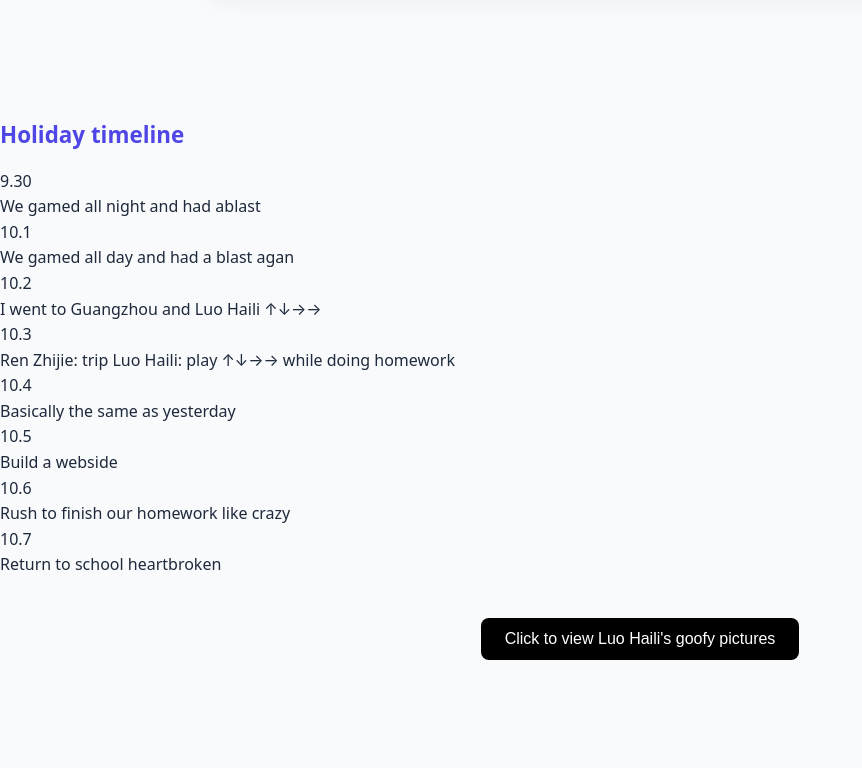
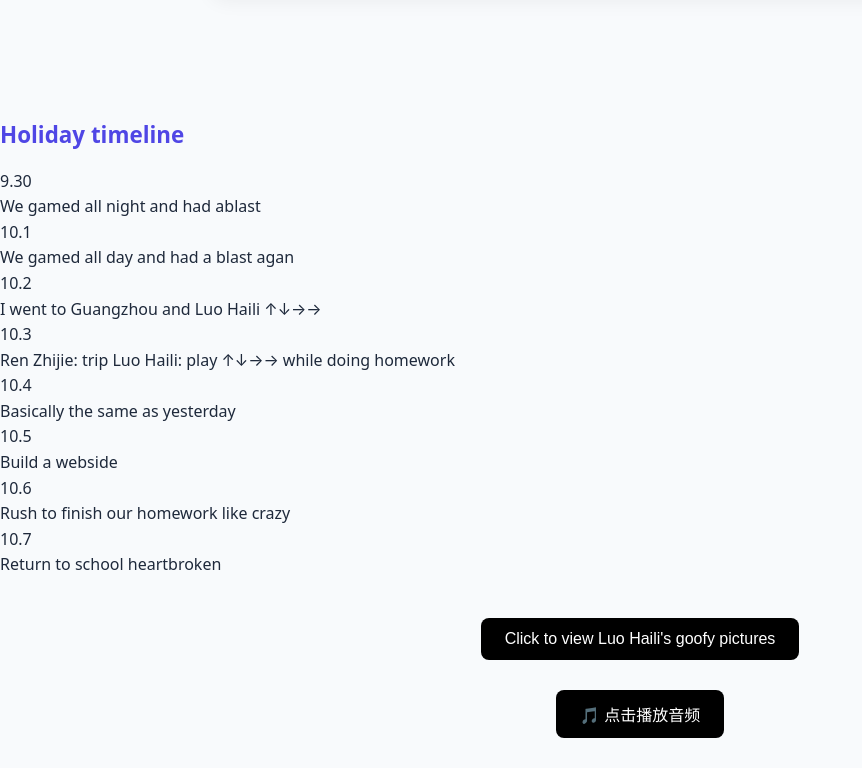
Before and after one commit to qinghe11451/English-homework, a plain HTML site: page index.html in a window 1280 px wide. Shown: the part 756-1524 px from the top of the page, without its empty margins (0-862 px from the left). Before the commit the page ends 1446 px from the top, so only its background shows below. Drawn offline with Linux system fonts and the light colour scheme.

Commit message:
Update index.html

```diff
--- a/index.html
+++ b/index.html
@@ -208,3 +208,22 @@
     }
   }
 </script>
+  <!-- 音频播放区域 -->
+<div style="text-align: center; margin: 30px 0;">
+  <!-- 播放按钮 -->
+  <button onclick="playMyAudio()" style="background-color: #000; color: #fff; padding: 12px 24px; border: none; border-radius: 8px; font-size: 1rem; cursor: pointer;">
+    🎵 点击播放音频
+  </button>
+
+  <!-- 音频文件，默认隐藏，点击按钮后才播放 -->
+  <!-- ⚠️ 注意：src="sound.mp3" 改成你上传的音频文件的准确名字（大小写必须一致） -->
+  <audio id="myAudio" src="1.mp3" style="display: none;"></audio>
+</div>
+
+<script>
+  function playMyAudio() {
+    var audio = document.getElementById('myAudio');
+    audio.currentTime = 0; // 每次点击都从头开始播放
+    audio.play();          // 执行播放
+  }
+</script>
```
